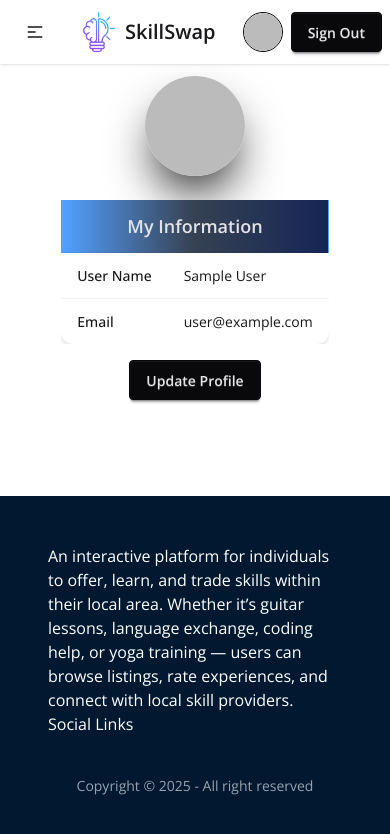
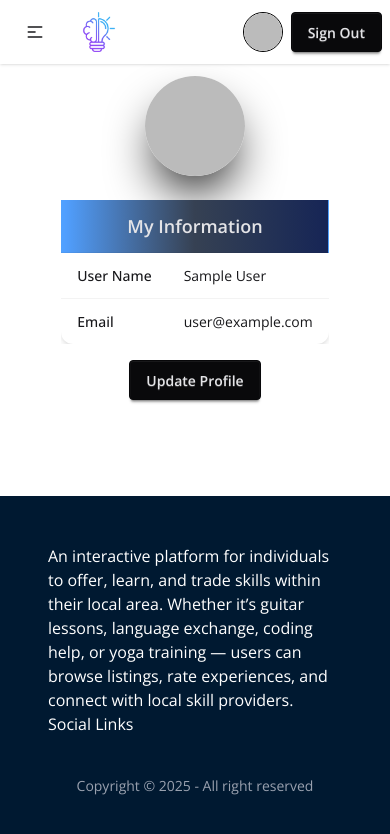
Before and after one commit to SaimumAoyon1134/Skill-Development, a React (Vite) app: page /myprofile in a window 390 px wide. Shown: the top 834 px of the page. Built offline with nearby package versions, Linux system fonts and the light colour scheme; no server answers; sample sign-in values are in the browser's storage; some icons are missing.

Commit message:
responsive

```diff
--- a/src/ContinuousSwiper.jsx
+++ b/src/ContinuousSwiper.jsx
@@ -29,7 +29,7 @@ const ContinuousSwiper = () => {
       >
         {skills.map((item) => (
           <SwiperSlide key={item.skillId}>
-            <div className="flex flex-col items-center justify-center rounded-xl p-4 shadow-lg "
+            <div className="flex flex-col items-center justify-center rounded-xl p-4 shadow-lg bg-gray-100 h-[300px] "
               onClick={() => {
                 console.log(item.skillId)
               navigate(`allcourse/${item.skillId}`)
--- a/src/Navbar.jsx
+++ b/src/Navbar.jsx
@@ -87,7 +87,11 @@ const links = (
             {links}
           </ul>
         </div>
-        <NavLink to={"/"} className="btn btn-ghost text-xl"> <img  className="w-[40px] h-[40px]"src={image} alt="" />SkillSwap</ NavLink >
+        <NavLink to={"/"} className="btn btn-ghost text-xl">
+          {" "}
+          <img className="w-[40px] h-[40px]" src={image} alt="" />
+          <p className="hidden md:flex">SkillSwap</p>
+        </NavLink>
       </div>
       <div className="navbar-center hidden lg:flex">
         <ul className="menu menu-horizontal px-1">{links}</ul>
```
